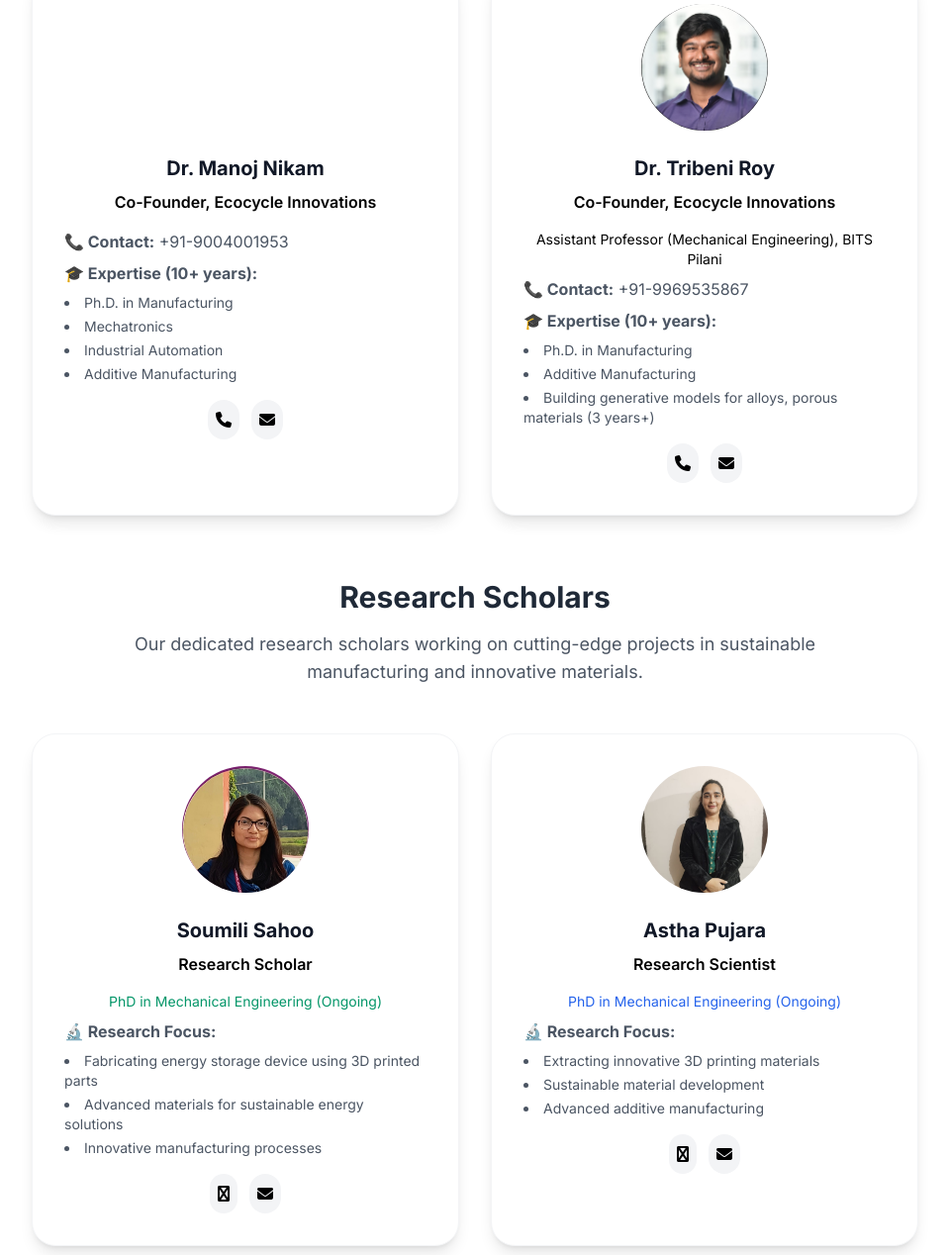
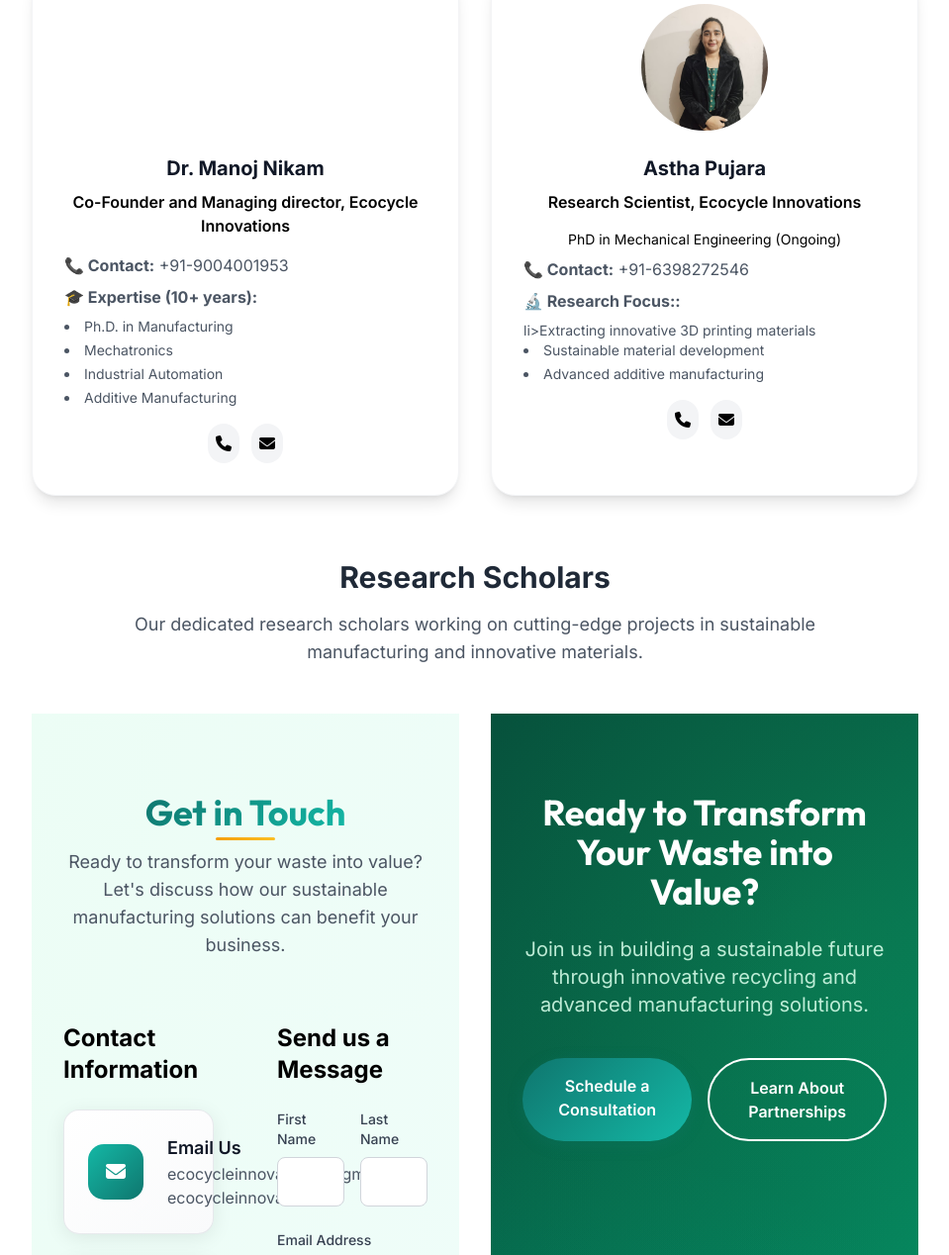
Before and after one commit to prishabh3/Ecocycle-Innovation, a website: page team-contact.html in a window 1280 px wide. Shown: the part 789-2057 px from the top of the page at 99% size, without its empty margins (160-1119 px from the left). Drawn offline with nearby package versions, Linux system fonts and the light colour scheme.

Commit message:
Update team member details in team-contact.html

```diff
--- a/team-contact.html
+++ b/team-contact.html
@@ -257,7 +257,7 @@
                         <i class="fas fa-user-graduate text-white text-4xl"></i>
                     </div>
                     <h3 class="text-xl font-bold text-gray-900 mb-2">Dr. Manoj Nikam</h3>
-                    <p class="text-primary font-semibold mb-4">Co-Founder, Ecocycle Innovations</p>
+                    <p class="text-primary font-semibold mb-4">Co-Founder and Managing director, Ecocycle Innovations</p>
                     <div class="text-gray-600 mb-4 text-left space-y-2">
                         <p><strong>📞 Contact:</strong> +91-9004001953</p>
                         <p><strong>🎓 Expertise (10+ years):</strong></p>
@@ -280,19 +280,19 @@
 
                 <div class="team-member bg-white rounded-3xl p-8 text-center shadow-lg border border-gray-100">
                     <div class="w-32 h-32 mx-auto mb-6 rounded-full overflow-hidden">
-                        <img src="Tribeni.png" alt="Dr. Tribeni Roy" class="w-full h-full object-cover">
+                        <img src="Astha.png" alt="Astha Pujara" class="w-full h-full object-cover">
                     </div>
-                    <h3 class="text-xl font-bold text-gray-900 mb-2">Dr. Tribeni Roy</h3>
-                    <p class="text-primary font-semibold mb-4">Co-Founder, Ecocycle Innovations</p>
-                    <p class="text-primary text-sm mb-2">Assistant Professor (Mechanical Engineering), BITS Pilani</p>
+                    <h3 class="text-xl font-bold text-gray-900 mb-2"> Astha Pujara</h3>
+                    <p class="text-primary font-semibold mb-4">Research Scientist, Ecocycle Innovations</p>
+                    <p class="text-primary text-sm mb-2">PhD in Mechanical Engineering (Ongoing)</p>
                     <div class="text-gray-600 mb-4 text-left space-y-2">
-                        <p><strong>📞 Contact:</strong> +91-9969535867</p>
-                        <p><strong>🎓 Expertise (10+ years):</strong></p>
+                        <p><strong>📞 Contact:</strong> +91-6398272546</p>
+                        <p><strong>🔬 Research Focus::</strong></p>
                         <ul class="list-disc list-inside text-sm space-y-1">
-                            <li>Ph.D. in Manufacturing</li>
-                            <li>Additive Manufacturing</li>
-                            <li>Building generative models for alloys, porous materials (3 years+)</li>
-                        </ul>
+                           li>Extracting innovative 3D printing materials</li>
+                                <li>Sustainable material development</li>
+                                <li>Advanced additive manufacturing</li>
+                            </ul>
                     </div>
                     <div class="flex justify-center space-x-3">
                         <a href="tel:+919969535867" class="text-primary hover:text-primary-dark transition-colors p-2 rounded-full bg-gray-100 hover:bg-gray-200">
@@ -316,60 +316,8 @@
 
                 <div class="grid md:grid-cols-2 gap-8 max-w-4xl mx-auto">
                     <!-- Research Scholar 1 -->
-                    <div class="team-member bg-white rounded-3xl p-8 text-center shadow-lg border border-gray-100">
-                        <div class="w-32 h-32 mx-auto mb-6 rounded-full overflow-hidden">
-                            <img src="Soumili.png" alt="Soumili Sahoo" class="w-full h-full object-cover">
-                        </div>
-                        <h3 class="text-xl font-bold text-gray-900 mb-2">Soumili Sahoo</h3>
-                        <p class="text-primary font-semibold mb-4">Research Scholar</p>
-                        <p class="text-emerald-600 text-sm mb-2">PhD in Mechanical Engineering (Ongoing)</p>
-                        <div class="text-gray-600 mb-4 text-left space-y-2">
-                            <p><strong>🔬 Research Focus:</strong></p>
-                            <ul class="list-disc list-inside text-sm space-y-1">
-                                <li>Fabricating energy storage device using 3D printed parts</li>
-                                <li>Advanced materials for sustainable energy solutions</li>
-                                <li>Innovative manufacturing processes</li>
-                            </ul>
-                        </div>
-                        <div class="flex justify-center space-x-3">
-                            <a href="#" class="text-primary hover:text-primary-dark transition-colors p-2 rounded-full bg-gray-100 hover:bg-gray-200">
-                                <i class="fas fa-linkedin"></i>
-                            </a>
-                            <a href="#" class="text-primary hover:text-primary-dark transition-colors p-2 rounded-full bg-gray-100 hover:bg-gray-200">
-                                <i class="fas fa-envelope"></i>
-                            </a>
-                        </div>
-                    </div>
 
-                    <!-- Research Scholar 2 -->
-                    <div class="team-member bg-white rounded-3xl p-8 text-center shadow-lg border border-gray-100">
-                        <div class="w-32 h-32 mx-auto mb-6 rounded-full overflow-hidden">
-                            <img src="Astha.png" alt="Astha Pujara" class="w-full h-full object-cover">
-                        </div>
-                        <h3 class="text-xl font-bold text-gray-900 mb-2">Astha Pujara</h3>
-                        <p class="text-primary font-semibold mb-4">Research Scientist</p>
-                        <p class="text-blue-600 text-sm mb-2">PhD in Mechanical Engineering (Ongoing)</p>
-                        <div class="text-gray-600 mb-4 text-left space-y-2">
-                            <p><strong>🔬 Research Focus:</strong></p>
-                            <ul class="list-disc list-inside text-sm space-y-1">
-                                <li>Extracting innovative 3D printing materials</li>
-                                <li>Sustainable material development</li>
-                                <li>Advanced additive manufacturing</li>
-                            </ul>
-                        </div>
-                        <div class="flex justify-center space-x-3">
-                            <a href="#" class="text-primary hover:text-primary-dark transition-colors p-2 rounded-full bg-gray-100 hover:bg-gray-200">
-                                <i class="fas fa-linkedin"></i>
-                            </a>
-                            <a href="#" class="text-primary hover:text-primary-dark transition-colors p-2 rounded-full bg-gray-100 hover:bg-gray-200">
-                                <i class="fas fa-envelope"></i>
-                            </a>
-                        </div>
-                    </div>
-                </div>
-            </div>
-        </div>
-    </section>
+
 
     <!-- Contact Section -->
     <section class="py-20 bg-gradient-to-br from-emerald-50 to-teal-50">
```
